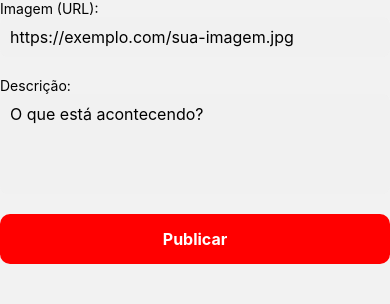
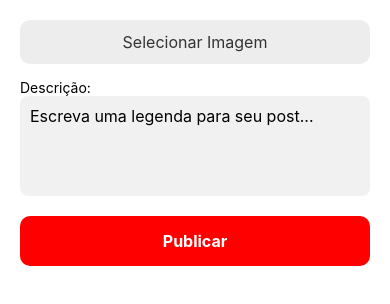
Before and after one commit to victorkoba/SeNNect, a React Native app: screen /CriarPost in a window 390 px wide. Shown: the top 304 px of the page. Built offline with nearby package versions, Linux system fonts and the light colour scheme.

Commit message:
commit criar post

```diff
--- a/package.json
+++ b/package.json
@@ -19,13 +19,14 @@
     "aws": "^0.0.3-2",
     "aws-sdk": "^2.1692.0",
     "expo": "~52.0.46",
-    "expo-image-picker": "^16.0.6",
+    "expo-image-picker": "~16.0.6",
     "expo-status-bar": "~2.0.1",
     "firebase": "^11.6.0",
     "react": "18.3.1",
     "react-dom": "18.3.1",
     "react-native": "0.76.9",
     "react-native-gesture-handler": "^2.20.2",
+    "react-native-uuid": "^2.0.3",
     "react-native-web": "~0.19.13",
     "styled-components": "^6.1.17"
   },
--- a/src/screens/PaginaPrincipal/CriarPost.js
+++ b/src/screens/PaginaPrincipal/CriarPost.js
@@ -1,49 +1,93 @@
 import React, { useState } from 'react';
-import { View, TextInput, Text, TouchableOpacity, Alert } from 'react-native';
-import { Container, Input, ImageInput, SubmitButton, SubmitText } from './stylesCriarPost';
+import { Text, Alert, Image } from 'react-native';
+import { Container, Input, ImageArea, UploadButton, UploadText, SubmitButton, SubmitText } from './stylesCriarPost';
+import * as ImagePicker from 'expo-image-picker';
 import { useNavigation } from '@react-navigation/native';
+import { storage, db } from '../../../firebaseConfig';
+import { ref, uploadBytes, getDownloadURL } from 'firebase/storage';
+import { collection, addDoc, serverTimestamp } from 'firebase/firestore';
+import uuid from 'react-native-uuid';
 
-function CriarPost() {
+export default function CriarPost() {
   const [descricao, setDescricao] = useState('');
-  const [imageUrl, setImageUrl] = useState('');
+  const [imagem, setImagem] = useState(null);
   const navigation = useNavigation();
 
-  const handleSubmit = () => {
-    if (!descricao || !imageUrl) {
-      Alert.alert('Erro', 'Preencha todos os campos!');
+  const abrirGaleria = async () => {
+    const { status } = await ImagePicker.requestMediaLibraryPermissionsAsync();
+    if (status !== 'granted') {
+      Alert.alert('Permissão negada', 'Você precisa permitir o acesso à galeria para continuar.');
       return;
     }
 
-    // Aqui você pode enviar os dados para o Firebase
-    console.log('Post enviado:', { descricao, imageUrl });
+    const result = await ImagePicker.launchImageLibraryAsync({
+      mediaTypes: ImagePicker.MediaTypeOptions.Images,
+      aspect: [4, 4],
+      quality: 1,
+    });
 
-    // Após enviar, pode voltar pra página inicial
+    if (!result.canceled) {
+      setImagem(result.assets[0].uri);
+    }
+  };
+
+  const handlePostar = async () => {
+    if (!descricao || !imagem?.uri) {
+        alert('Erro', 'Adicione uma descrição e uma imagem.');
+        return;
+      }
+
+      const imageId = uuid.v4();
+      const storageRef = ref(storage, `posts/${imageId}.jpg`);
+
+      try {
+        // Pega imagem local e envia pro Firebase Storage
+        const response = await fetch(imagem.uri);
+        const blob = await response.blob();
+        await uploadBytes(storageRef, blob);
+
+        const url = await getDownloadURL(storageRef);
+
+        // Salva no Firestore
+        await addDoc(collection(db, 'posts'), {
+          descricao,
+          imagemUrl: url,
+          createdAt: serverTimestamp()
+        });
+
+        navigation.goBack();
+      } catch (err) {
+        alert('Erro', 'Não foi possível postar. Tente novamente.');
+        console.log(err);
+      }
+
+    console.log('Post criado:', { descricao, imagem });
     navigation.goBack();
   };
 
   return (
     <Container>
-      <Text>Imagem (URL):</Text>
-      <ImageInput
-        placeholder="https://exemplo.com/sua-imagem.jpg"
-        value={imageUrl}
-        onChangeText={setImageUrl}
-      />
+      <UploadButton onPress={abrirGaleria}>
+        <UploadText>Selecionar Imagem</UploadText>
+      </UploadButton>
+
+      {imagem && (
+        <ImageArea>
+          <Image source={{ uri: imagem }} style={{ width: '100%', height: 200, borderRadius: 10 }} />
+        </ImageArea>
+      )}
 
       <Text>Descrição:</Text>
       <Input
-        placeholder="O que está acontecendo?"
+        placeholder="Escreva uma legenda para seu post..."
         multiline
-        numberOfLines={4}
         value={descricao}
         onChangeText={setDescricao}
       />
 
-      <SubmitButton onPress={handleSubmit}>
+      <SubmitButton onPress={handlePostar}>
         <SubmitText>Publicar</SubmitText>
       </SubmitButton>
     </Container>
   );
 }
-
-export default CriarPost;
--- a/src/screens/PaginaPrincipal/stylesCriarPost.js
+++ b/src/screens/PaginaPrincipal/stylesCriarPost.js
@@ -1,21 +1,41 @@
-import styled from "styled-components/native";
+import styled from 'styled-components/native';
 
-export const Container = styled.SafeAreaView``;
+export const Container = styled.SafeAreaView`
+  flex: 1;
+  background-color: #fff;
+  padding: 20px;
+`;
+
+export const UploadButton = styled.TouchableOpacity`
+  background-color: #ededed;
+  padding: 12px;
+  border-radius: 10px;
+  align-items: center;
+  margin-bottom: 15px;
+`;
+
+export const UploadText = styled.Text`
+  font-size: 16px;
+  color: #333;
+`;
+
+export const ImageArea = styled.View`
+  width: 100%;
+  height: 200px;
+  border-radius: 10px;
+  overflow: hidden;
+  margin-bottom: 20px;
+  border: 1px solid #ccc;
+`;
 
 export const Input = styled.TextInput`
   background-color: #f1f1f1;
-  margin-bottom: 20px;
   padding: 10px;
   border-radius: 8px;
   font-size: 16px;
-`;
-
-export const ImageInput = styled.TextInput`
-  background-color: #f1f1f1;
+  height: 100px;
   margin-bottom: 20px;
-  padding: 10px;
-  border-radius: 8px;
-  font-size: 16px;
+  text-align-vertical: top;
 `;
 
 export const SubmitButton = styled.TouchableOpacity`
```
Also changed, not shown: 1 other file (tests, documents, lock files or other folders).
